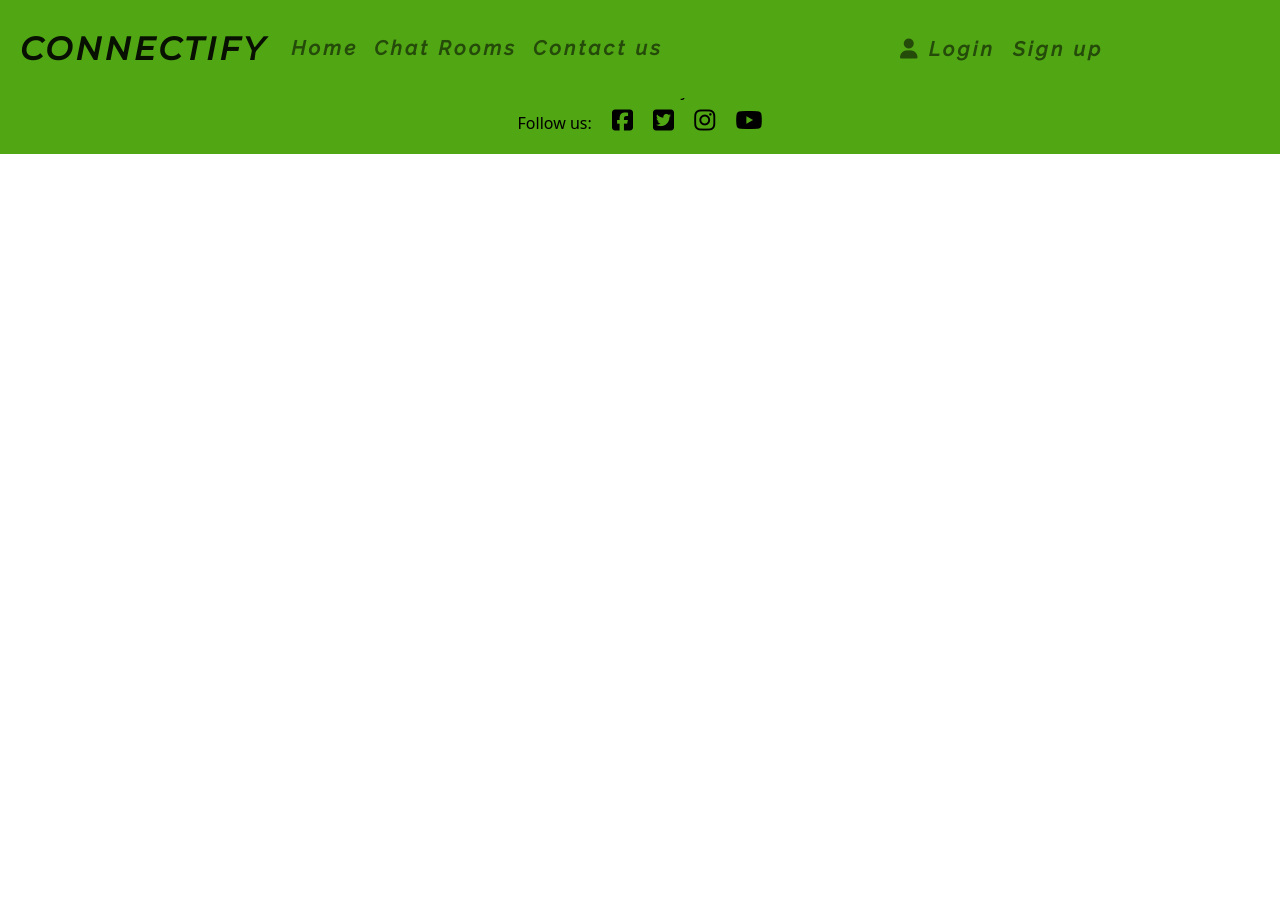
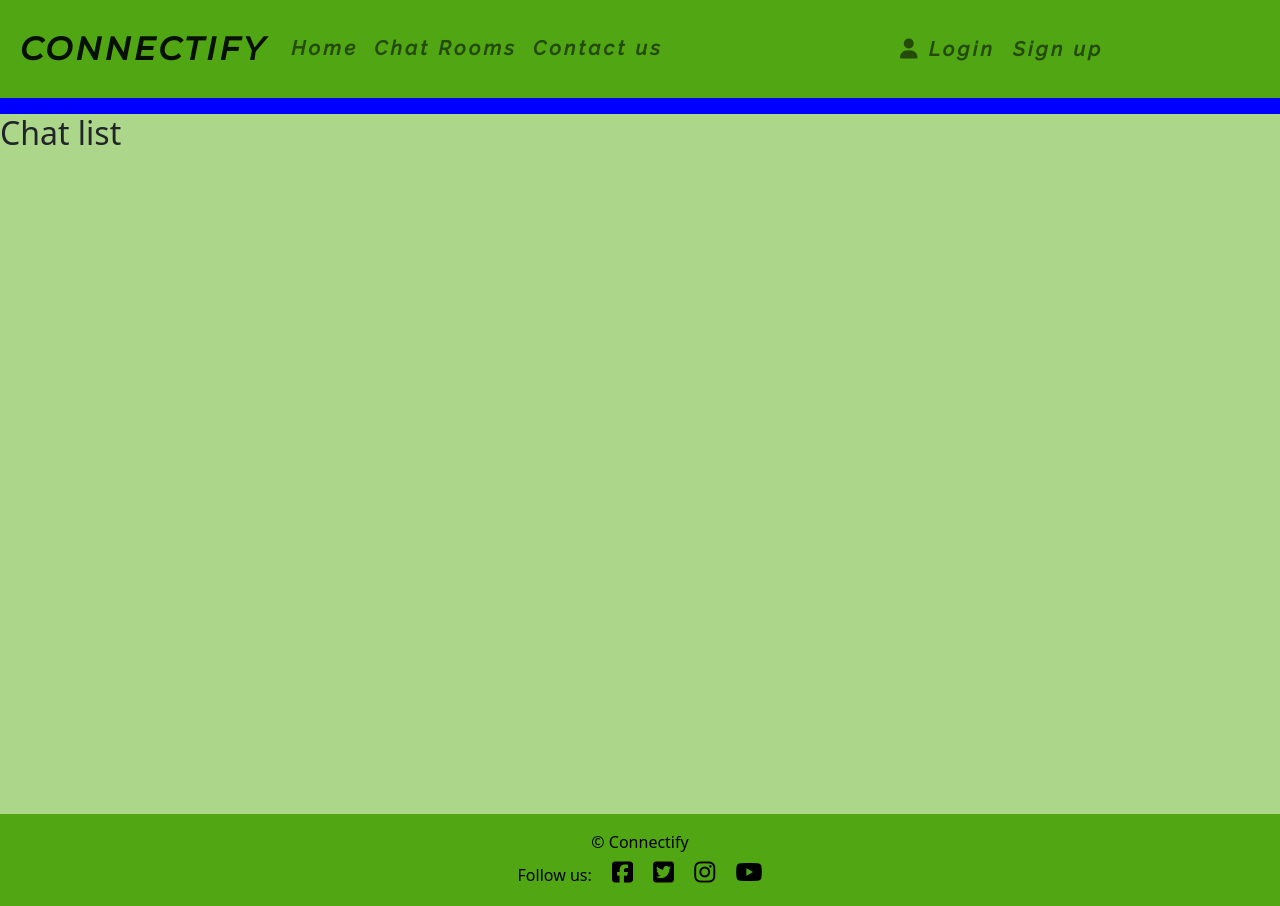
Before and after one commit to PratimaGurav/Team4-May-Hackathon, a Django app: page /chats/ in a window 1280 px wide. Before the commit the page ends 154 px from the top, so only its background shows below. Run offline with Django 3.2, Linux system fonts and the light colour scheme; data that the repository does not hold is empty; some libraries are stand-ins or nearby versions.

Commit message:
Add base stylings to chat list page

```diff
--- a/chat/templates/chat/chat_list.html
+++ b/chat/templates/chat/chat_list.html
@@ -1,6 +1,6 @@
 {% extends 'base.html' %}
 {% block content %}
-
+<div class="chat__list">
 
   <h2>Chat list</h2>
 
@@ -13,4 +13,5 @@
     </li>
     {% endfor %}
   </ul>
+</div>
 {% endblock %}
--- a/static/css/base.css
+++ b/static/css/base.css
@@ -125,11 +125,13 @@ img {
 }
 
 /* Chat Room page */
-.chat__room {
+.chat__room,
+.chat__list {
   display: flex;
   width: 100%;
-  padding-top: 38px;
-  height: calc(100vh - 23px) !important;
+  /* padding-top: 38px; */
+  margin-top: 90px;
+  height: calc(100vh - 100px) !important;
   background-color: #acd68a;
   /* background-color: #a1ffa6; */
 }
```
Lines whose indentation alone changed are shown as unchanged.
